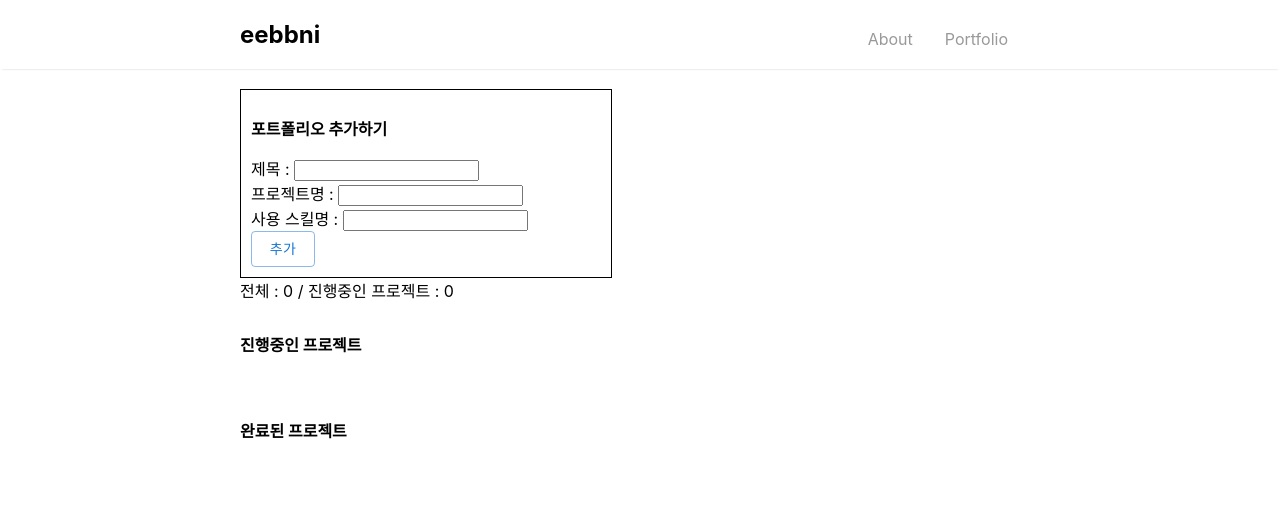
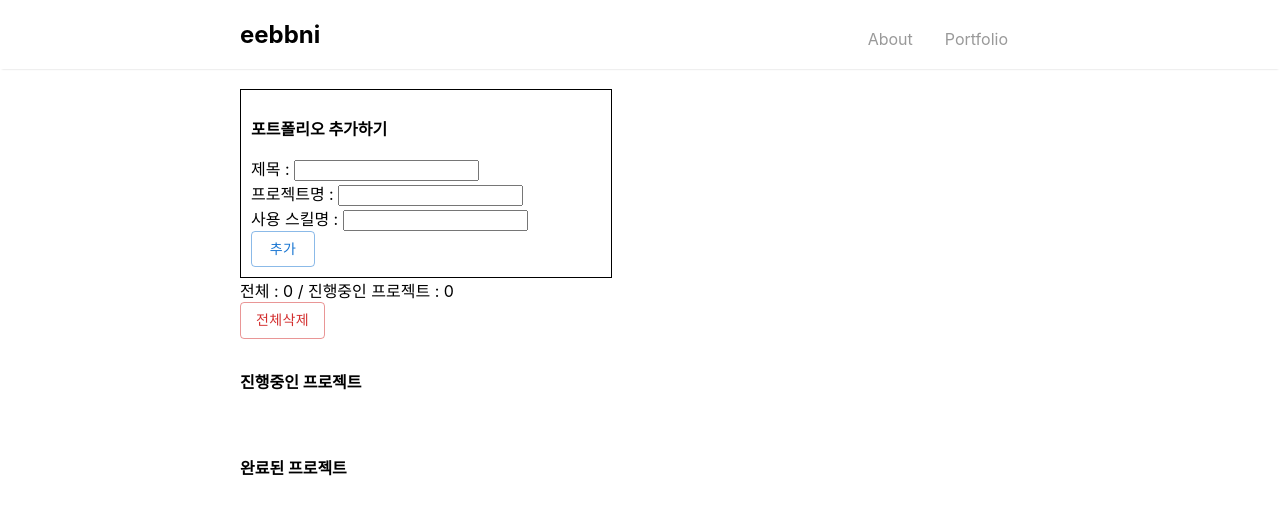
Before and after one commit to IDU-SW/202112701-scy, a React (Create React App) app: page /portfolio in a window 1280 px wide. Shown: the top 514 px of the page. Built offline with nearby package versions, Linux system fonts and the light colour scheme.

Commit message:
전체삭제 기능 추가

```diff
--- a/src/pages/Portfolio.js
+++ b/src/pages/Portfolio.js
@@ -1,9 +1,10 @@
-import React, {useState,useRef,useEffect} from 'react';
+import React from 'react';
 import styled from 'styled-components';
 import '../Portfolio.css';
 import {InputBox} from '../components/InputBox';
 import PfList from '../components/PfList';
 import {Count} from '../components/Count';
+import Button from '@mui/material/Button';
 
 const PortfolioMain = styled.main`
     display: block;
@@ -13,10 +14,27 @@ const PortfolioMain = styled.main`
 `;
 
 export const Portfolio = ({pfList,setPfList}) => {
+
+    const onClickAllDelete = () => {
+        if(window.confirm('정말 모든 포트폴리오를 지우겠습니까?'))
+        {
+            const allpfList = pfList.map((item)=>(
+                {
+                    ...item,
+                    deleted : true
+                }
+            ));
+            setPfList(allpfList);
+        }
+    }
+
     return (
         <PortfolioMain>
             <InputBox pfList={pfList} setPfList={setPfList}/>
             <Count pfList={pfList}/>
+            <Button variant="outlined" color="error" onClick={onClickAllDelete}>
+                전체삭제
+            </Button>
             <PfList
                 title={'진행중인 프로젝트'}
                 pfList={pfList}
```
